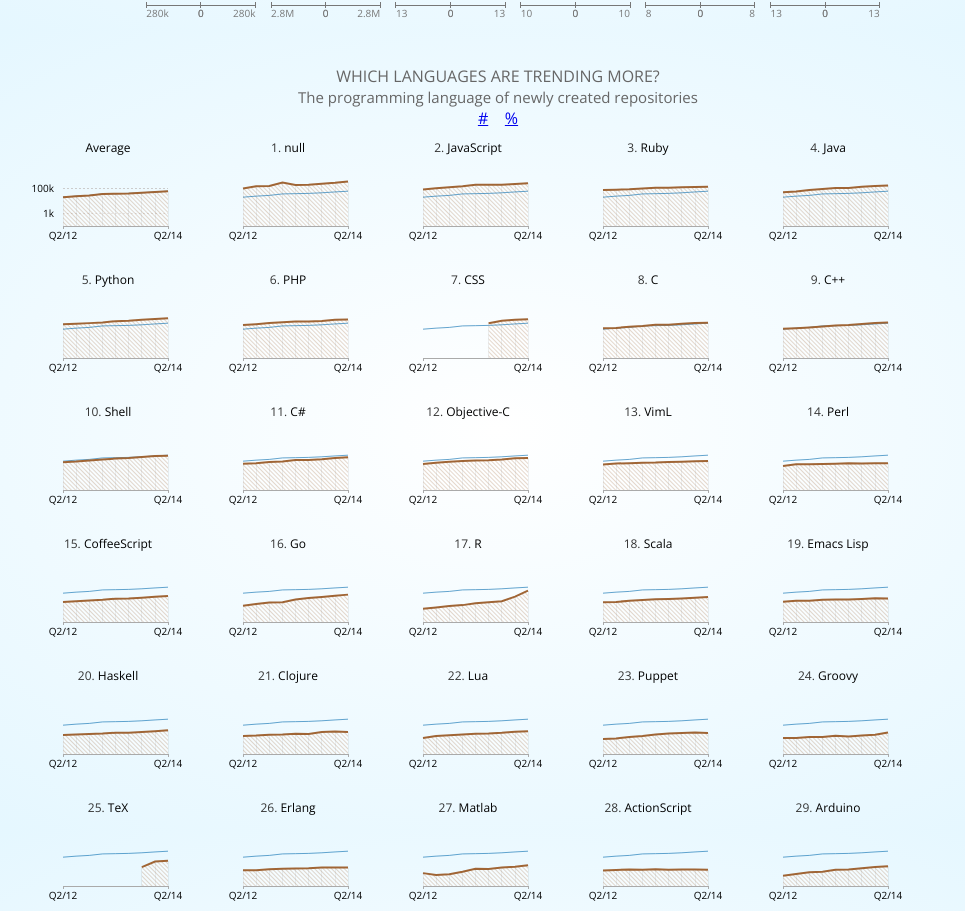
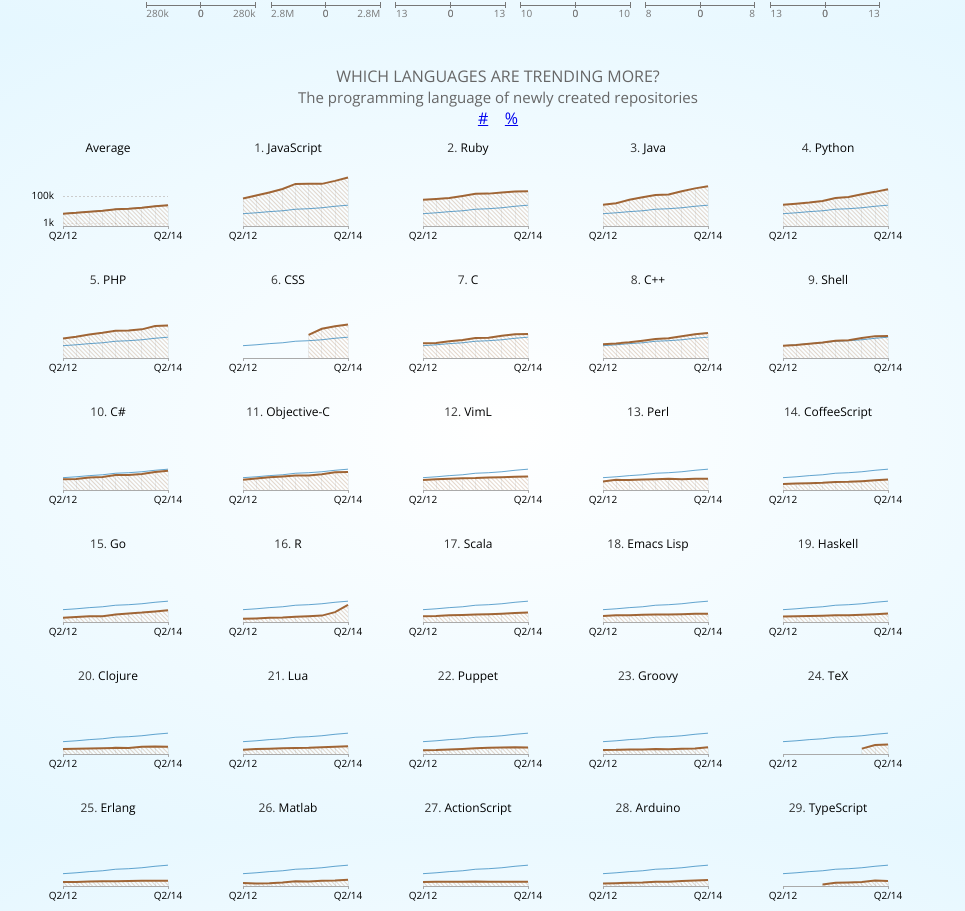
Before and after one commit to littleark/githut, a plain HTML site: page web/index.html in a window 1280 px wide. Shown: the part 770-1681 px from the top of the page, without its empty margins (142-1107 px from the left). Drawn offline with nearby package versions, Linux system fonts and the light colour scheme.

Commit message:
only sqrt scales for small multiples and pre-selected quarter in the line chart

```diff
--- a/web/index.html
+++ b/web/index.html
@@ -226,7 +226,9 @@
 			};
 
 			var sums={};
-			data.forEach(function(d){
+			data.filter(function(d){
+				return d.repository_language!="null"
+			}).forEach(function(d){
 				if(!sums[d.repository_language]) {
 					sums[d.repository_language]=d3.sum(data.filter(function(l){
 						return l.repository_language==d.repository_language && ((l.date>=extents.date[0]) && (l.date<=extents.date[1]))
@@ -295,7 +297,7 @@
 									}
 								})
 								.entries(data.filter(function(d){
-									return sums[d.repository_language]>0 && (d.date>=extents.date[0]) && (d.date<=extents.date[1]);
+									return d.repository_language!="null" && sums[d.repository_language]>0 && (d.date>=extents.date[0]) && (d.date<=extents.date[1]);
 								}).sort(function(a,b){
 									return d3.descending(sums[a.repository_language],sums[b.repository_language]);
 								}));
@@ -312,7 +314,7 @@
 					"perc":"active_repos_by_url_perc"
 				},
 				scales:{
-					"num":"log",
+					"num":"sqrt",
 					"perc":"sqrt"
 				},
 				title:"New repositories"
--- a/web/js/linechart.js
+++ b/web/js/linechart.js
@@ -215,6 +215,7 @@ function LineChart(data,options) {
       .attr("transform", "translate("+padding.left+",0)")
       .call(xAxis);
 
+    selectTick(xscale.ticks()[xscale.ticks().length-1].getTime());
 
     axes.append("g")
       .attr("class", "y axis")
--- a/web/js/smallmultiples.js
+++ b/web/js/smallmultiples.js
@@ -178,7 +178,7 @@ function SmallMultiples(nested_data,options) {
 			.attr("transform","translate("+margins.left+","+margins.top+")");
 
 	var xscale=d3.time.scale().domain(options.extents.date).range([0,WIDTH-(margins.left+margins.right+padding.left+padding.right)]);
-	var yscale=d3.scale.log()
+	var yscale=d3.scale.sqrt()
 					//.domain([options.extents[INDICATOR][METRIC][0]*0.1,options.extents[INDICATOR][METRIC][1]*1])
 					.domain(options.extents[INDICATOR][METRIC])
 					.range([HEIGHT-(margins.bottom+margins.top),0]).nice();
```
